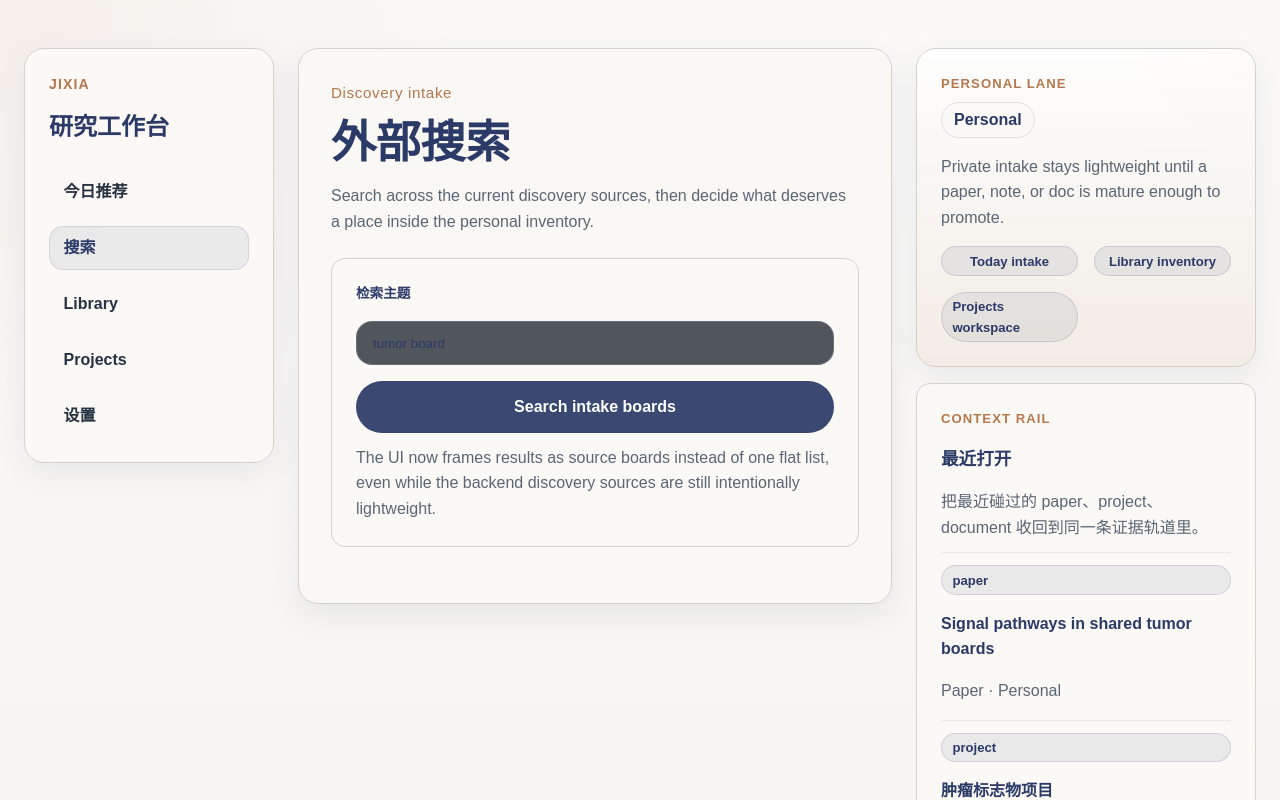
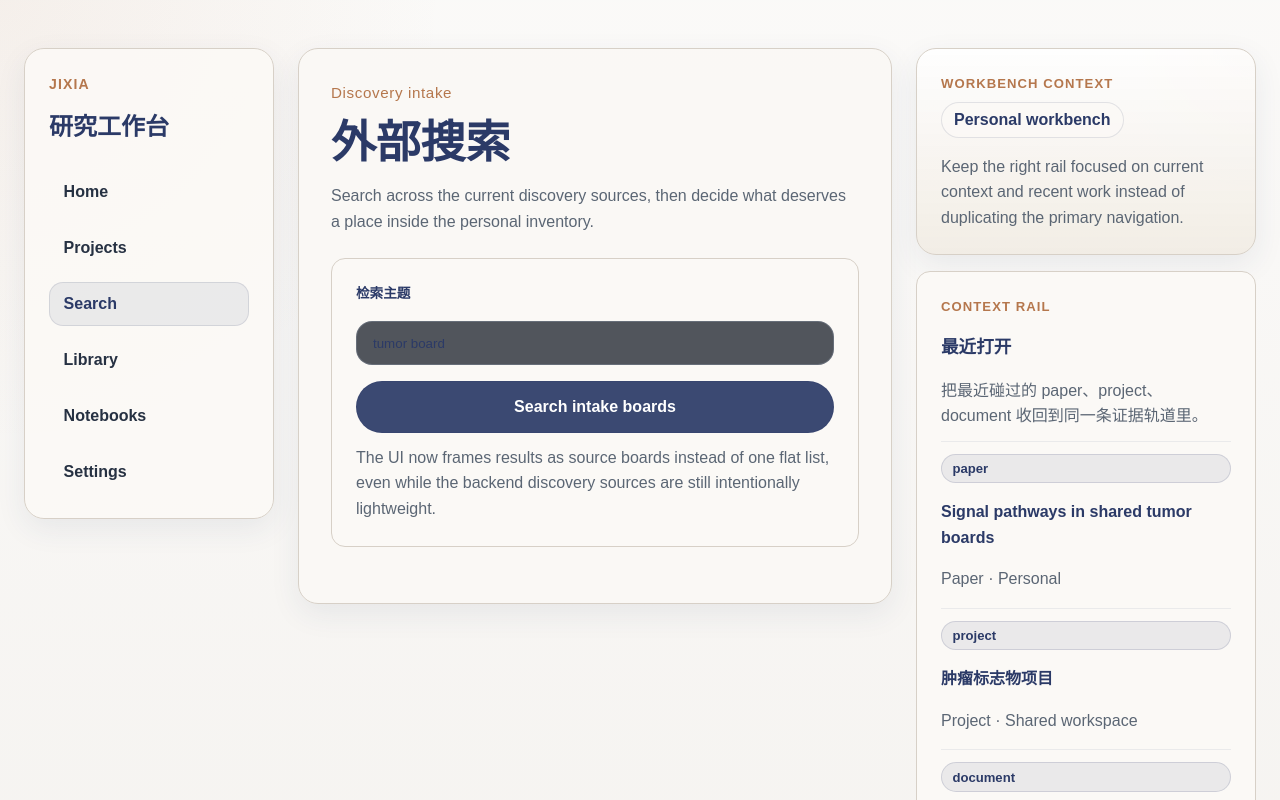
Before and after one commit to 1508324011/Jixia, a React (Vite) app: page /search in a window 1280 px wide. Shown: the top 800 px of the page. Built offline with nearby package versions, Linux system fonts and the light colour scheme.

Commit message:
feat: reset top-level workbench shell
Ultraworked with [Sisyphus](https://github.com/code-yeongyu/oh-my-openagent)

Co-authored-by: Sisyphus <clio-agent@sisyphuslabs.ai>

```diff
--- a/src/web/components/context-indicator.tsx
+++ b/src/web/components/context-indicator.tsx
@@ -12,11 +12,11 @@ interface ContextIndicatorProps {
 }
 
 export function ContextIndicator({ actions, label, variant = 'personal' }: ContextIndicatorProps) {
-  const eyebrow = variant === 'project' ? 'Project alignment' : 'Personal lane';
+  const eyebrow = variant === 'project' ? 'Project alignment' : 'Workbench context';
   const summary =
     variant === 'project'
       ? 'Project-owned docs stay shared while notebook evidence is promoted deliberately.'
-      : 'Private intake stays lightweight until a paper, note, or doc is mature enough to promote.';
+      : 'Keep the right rail focused on current context and recent work instead of duplicating the primary navigation.';
 
   return (
     <section
@@ -28,6 +28,7 @@ export function ContextIndicator({ actions, label, variant = 'personal' }: Conte
         <span className="context-indicator__label">{label}</span>
       </div>
       <p className="quiet-copy">{summary}</p>
+      {actions.length > 0 ? (
         <div className="context-indicator__facts">
           {actions.map((action) => (
             <Link className="status-badge context-indicator__action" key={action.label} to={action.to}>
@@ -35,6 +36,7 @@ export function ContextIndicator({ actions, label, variant = 'personal' }: Conte
             </Link>
           ))}
         </div>
+      ) : null}
     </section>
   );
 }
--- a/src/web/components/sidebar-nav.tsx
+++ b/src/web/components/sidebar-nav.tsx
@@ -1,11 +1,12 @@
 import { NavLink } from 'react-router-dom';
 
 const workbenchLinks = [
-  { label: '今日推荐', to: '/today' },
-  { label: '搜索', to: '/search' },
+  { label: 'Home', to: '/home' },
+  { label: 'Projects', to: '/projects' },
+  { label: 'Search', to: '/search' },
   { label: 'Library', to: '/library' },
-  { label: 'Projects', to: '/projects' },
-  { label: '设置', to: '/settings' },
+  { label: 'Notebooks', to: '/notebooks' },
+  { label: 'Settings', to: '/settings' },
 ] as const;
 
 export function SidebarNav() {
--- a/src/web/components/workbench-layout.tsx
+++ b/src/web/components/workbench-layout.tsx
@@ -17,7 +17,7 @@ const demoProjectDocIdById: Record<string, string> = {
 export function WorkbenchLayout() {
   const { projectId } = useParams();
   const projectName = projectId ? demoProjectNameById[projectId] ?? projectId : null;
-  const label = projectName ? `Project / ${projectName}` : 'Personal';
+  const label = projectName ? `Project / ${projectName}` : 'Personal workbench';
   const variant = projectName ? 'project' : 'personal';
   const contextActions = projectId
     ? [
@@ -28,11 +28,7 @@ export function WorkbenchLayout() {
           to: `/projects/${projectId}/writing/${demoProjectDocIdById[projectId] ?? 'doc-1'}`,
         },
       ]
-    : [
-        { label: 'Today intake', to: '/today' },
-        { label: 'Library inventory', to: '/library' },
-        { label: 'Projects workspace', to: '/projects' },
-      ];
+    : [];
   const mainClassName = projectId
     ? 'workbench-main workbench-main--project'
     : 'workbench-main workbench-main--personal';
```
Lines whose indentation alone changed are shown as unchanged.
